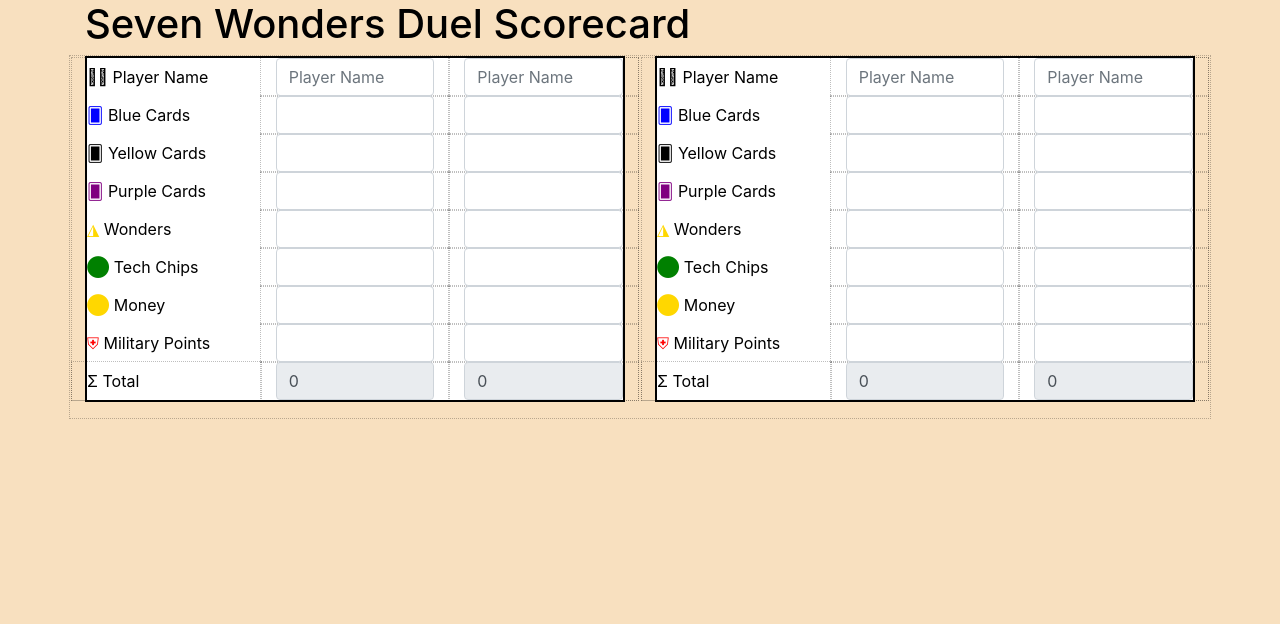
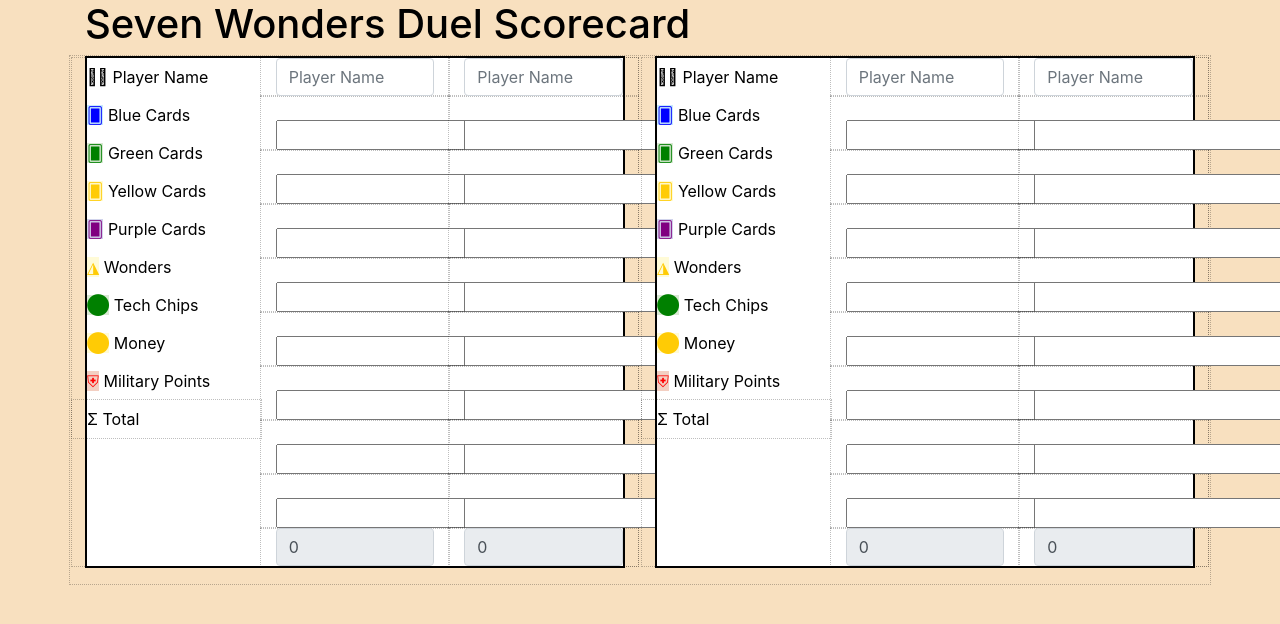
Before and after one commit to miramardesign/seven-wonders-duel-scorecard-react, a React (Create React App) app: page / in a window 1280 px wide. Shown: the top 624 px of the page. Built offline with nearby package versions, Linux system fonts and the light colour scheme.

Commit message:
fixing state

```diff
--- a/src/App.css
+++ b/src/App.css
@@ -32,21 +32,27 @@
 
 .red{
   color: red;
+  background-color: #F3CFC2;
 }
+
 .blue{
   color: blue;
+  background-color: #C8EBFC;
 }
 
-.gold{
-  color: gold;
+.yellow{
+  color: #FFCB05;
+  background-color: #FFFBD7;
 }
 
 .purple{
   color: purple;
+  background-color: #D1D3EB;
 }
 
 .green{
   color: green;
+  background-color: #D9E9D3
 }
 
 div[class="row"] {
--- a/src/ScoreCard/ScoreCard.jsx
+++ b/src/ScoreCard/ScoreCard.jsx
@@ -29,18 +29,23 @@
       }
     }
 
-    //todo add icons and tooltip hints
-    this.scoreList = [
+    const scoreListInitialState = [
       {
         title: 'Blue Cards',
         points: 0,
         cls: 'blue i-card'
       },
       {
+        title: 'Green Cards',
+        points: 0,
+        cls: 'green i-card'
+      },
+      {
         title: 'Yellow Cards',
         points: 0,
         cls: 'yellow i-card'
       },
+
       {
         title: 'Purple Cards',
         points: 0,
@@ -49,7 +54,7 @@
       {
         title: 'Wonders',
         points: 0,
-        cls: 'gold i-pyramid'
+        cls: 'yellow i-pyramid'
       },
       {
         title: 'Tech Chips',
@@ -59,7 +64,7 @@
       {
         title: 'Money',
         points: 0,
-        cls: 'gold i-chip'
+        cls: 'yellow i-chip'
       },
       {
         title: 'Military Points',
@@ -71,6 +76,7 @@
 
     this.state = {
 
+      scoreList: scoreListInitialState,
       player1:
       {
         name: 'One',
@@ -95,14 +101,13 @@
 
         <div className="row" >
           <div className="col-md-4" >
-            <ScoreList scoreList={this.scoreList}></ScoreList>
-          </div>
-
-          <div className="col-md-4" >
-            <ScoreInput player={this.state.player1} scoreList={this.scoreList}></ScoreInput>
+            <ScoreList scoreList={this.state.scoreList}></ScoreList>
           </div>
           <div className="col-md-4" >
-            <ScoreInput player={this.state.player2} scoreList={this.scoreList}></ScoreInput>
+            <ScoreInput player={this.state.player1} scoreList={this.state.scoreList}></ScoreInput>
+          </div>
+          <div className="col-md-4" >
+            <ScoreInput player={this.state.player2} scoreList={this.state.scoreList}></ScoreInput>
           </div>
 
         </div>
--- a/src/ScoreInput/ScoreInput.jsx
+++ b/src/ScoreInput/ScoreInput.jsx
@@ -10,6 +10,8 @@
       player: this.props.player
     };
   }
+
+
   calcTotalScore(player) {
     let scoresArr = Object.values(player.scores);
     return scoresArr.reduce((a, b) => parseInt(a) + parseInt(b));
@@ -42,7 +44,12 @@
         {this.props.scoreList.map((item, i) => (
           <div className="row" key={item.title}>
             <div className="col-md" >
-              <input type="number"  className="form-control" value={this.state.value}
+
+            <label className="col-md col-form-label">
+            {/* <span className={item.cls}></span> */}
+             {/* {item.title} */}
+            </label>
+              <input type="number"  className="form-control-offffff" value={this.state.value}
                 onChange={(e) => this.handleChangeScore(e, item.title)} />
             </div>
 
```
